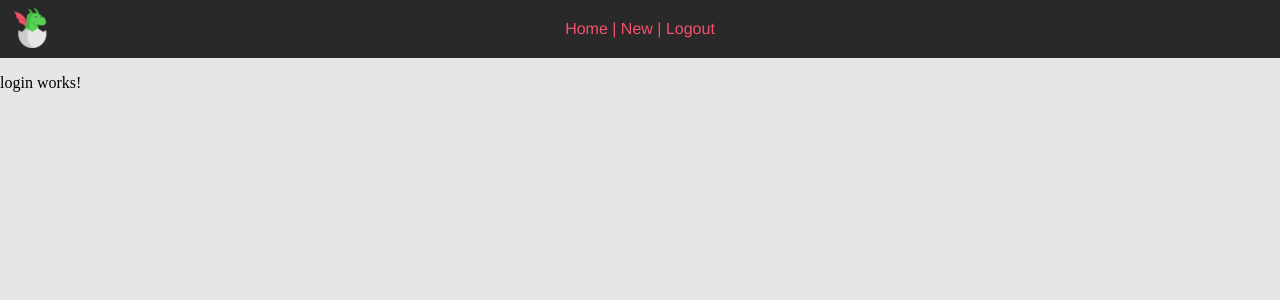
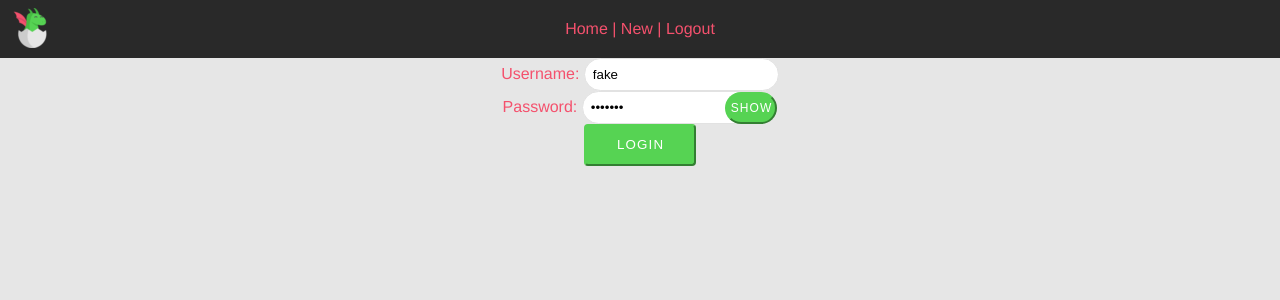
Before and after one commit to dfrnks/sicredi-desafio-web-ng, an Angular app: page /login in a window 1280 px wide. Shown: the top 300 px of the page. Built offline with nearby package versions, Linux system fonts and the light colour scheme.

Commit message:
Login page

```diff
--- a/src/app/app.component.html
+++ b/src/app/app.component.html
@@ -5,6 +5,5 @@
     <a routerLink="/new" routerLinkActive="active">New</a> |
     <a>Logout</a>
   </div>
+  <router-outlet></router-outlet>
 </div>
-
-<router-outlet></router-outlet>
--- a/src/app/app.module.ts
+++ b/src/app/app.module.ts
@@ -10,6 +10,7 @@ import { ChangeComponent } from './change/change.component';
 
 import { AuthGuardService as AuthGuard } from './auth/auth-guard.service';
 import { AuthService } from './auth/auth.service';
+import {FormsModule, ReactiveFormsModule} from '@angular/forms';
 
 @NgModule({
   declarations: [
@@ -21,7 +22,9 @@ import { AuthService } from './auth/auth.service';
   ],
   imports: [
     BrowserModule,
-    AppRoutingModule
+    AppRoutingModule,
+    FormsModule,
+    ReactiveFormsModule
   ],
   providers: [
     AuthGuard,
--- a/src/app/login/login.component.html
+++ b/src/app/login/login.component.html
@@ -1 +1,24 @@
-<p>login works!</p>
+<div>
+  <form [formGroup]="checkoutForm">
+    <div>
+      <label for="user">
+        Username:
+      </label>
+      <input id="user" type="text" formControlName="username">
+    </div>
+
+    <div>
+      <label for="password">
+        Password:
+      </label>
+      <input id="password" [type]="showPassword ? 'text' : 'password'" formControlName="password">
+      <button class="btn-show-password" (click)="showPassword=!showPassword">Show</button>
+    </div>
+
+    <div *ngIf="messagemLogin">
+      <h5 [ngClass]="{'text-danger': hasError}">{{ messagemLogin }}</h5>
+    </div>
+
+    <button class="button" type="submit" (click)="onSubmit(checkoutForm.value)">login</button>
+  </form>
+</div>
--- a/src/app/login/login.component.styl
+++ b/src/app/login/login.component.styl
@@ -0,0 +1,11 @@
+.btn-show-password
+  padding 0 3px
+  margin-left -52px
+  height 32px
+  border-radius 50px
+  font-size 12px
+.row
+  margin 5px
+
+.text-danger
+  color red
--- a/src/app/login/login.component.ts
+++ b/src/app/login/login.component.ts
@@ -1,4 +1,6 @@
 import { Component, OnInit } from '@angular/core';
+import { FormBuilder } from '@angular/forms';
+import {Router} from '@angular/router';
 
 @Component({
   selector: 'app-login',
@@ -6,10 +8,32 @@ import { Component, OnInit } from '@angular/core';
   styleUrls: ['./login.component.styl']
 })
 export class LoginComponent implements OnInit {
+  checkoutForm;
+  messagemLogin;
+  hasError = false;
+  showPassword = false;
 
-  constructor() { }
+  constructor(private formBuilder: FormBuilder, public router: Router) {
+    this.checkoutForm = this.formBuilder.group({
+      username: 'fake',
+      password: 'fake123'
+    });
+  }
 
   ngOnInit(): void {
   }
 
+  onSubmit(data): void {
+    this.hasError = false;
+    if (!(data.username === 'fake' && data.password === 'fake123')) {
+      this.hasError = true;
+      this.messagemLogin = 'Usuário e senha inválido, tente novamente!';
+    } else {
+      window.sessionStorage.setItem('isLogged', String(true));
+      this.messagemLogin = 'Logado com sucesso ...';
+      setTimeout(() => {
+        this.router.navigate(['']);
+      }, 1000);
+    }
+  }
 }
```
